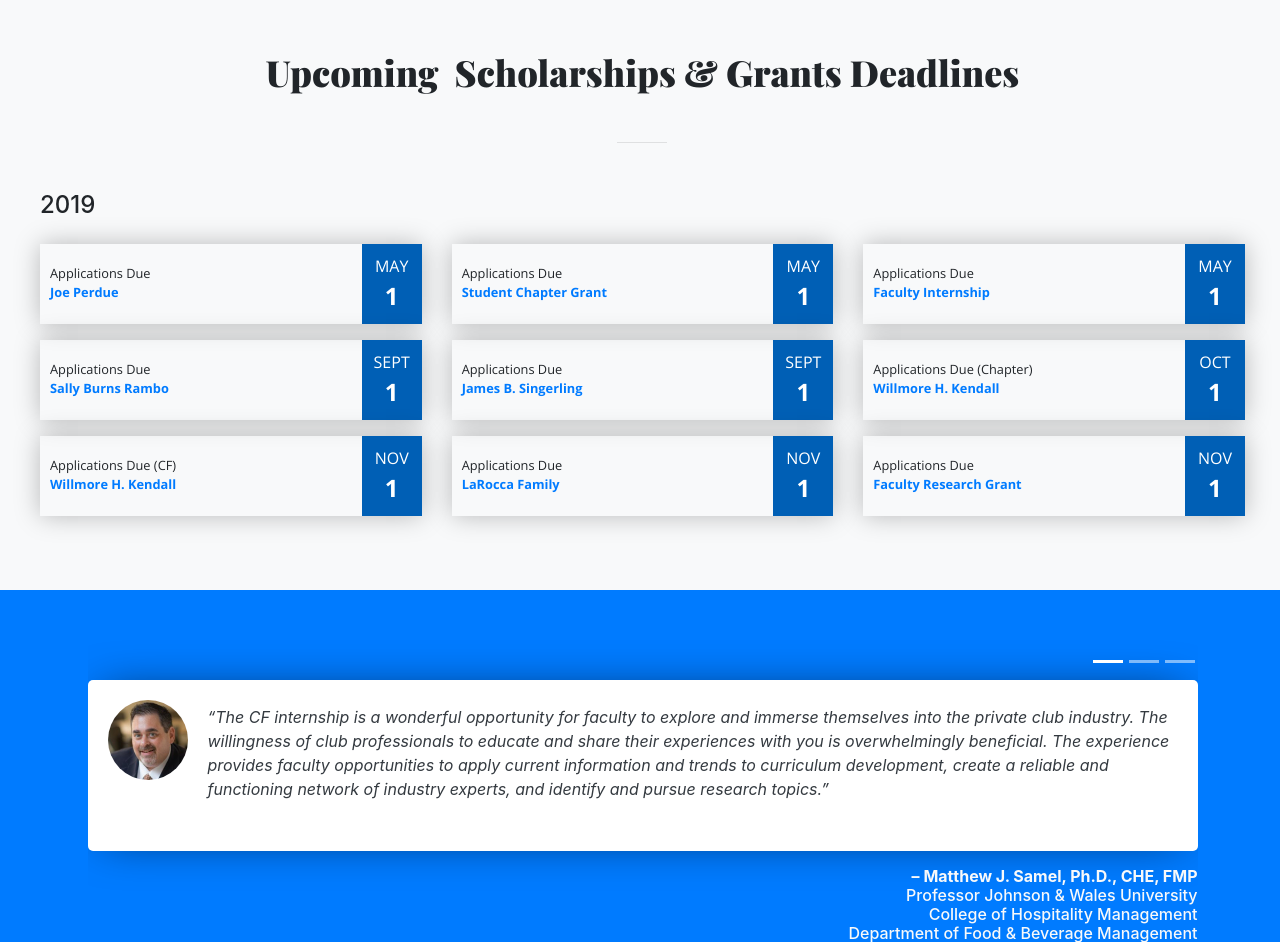
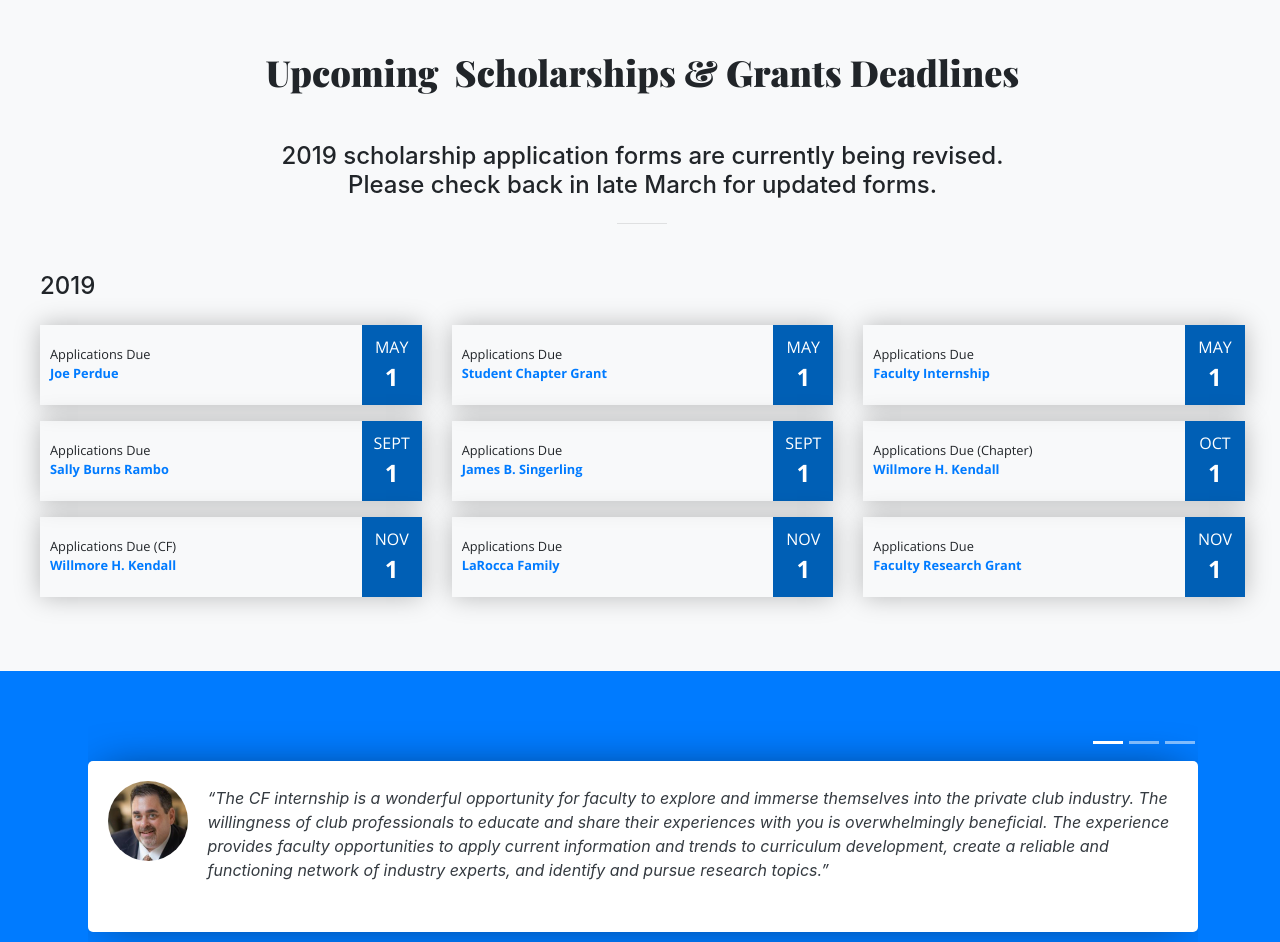
Before and after one commit to willflourance/The-Club-Foundation, a website with bundled scripts: page index.html in a window 1280 px wide. Shown: the part 1975-2917 px from the top of the page. Built offline with nearby package versions, Linux system fonts and the light colour scheme; files whose address does not match are found by name.

Commit message:
Added Text
Stating new versions of scholarships will be available in march

```diff
--- a/index.html
+++ b/index.html
@@ -148,6 +148,7 @@
     <div class="row">
       <div class="col-lg-8 mx-auto text-center">
         <h2 class="section-heading ">Upcoming &nbsp;Scholarships &amp; Grants Deadlines</h2>
+        <h4>2019 scholarship application forms are currently being revised. Please check back in late March for updated forms.</h4>
         <hr class=" my-4">
       </div>
     </div>
```
